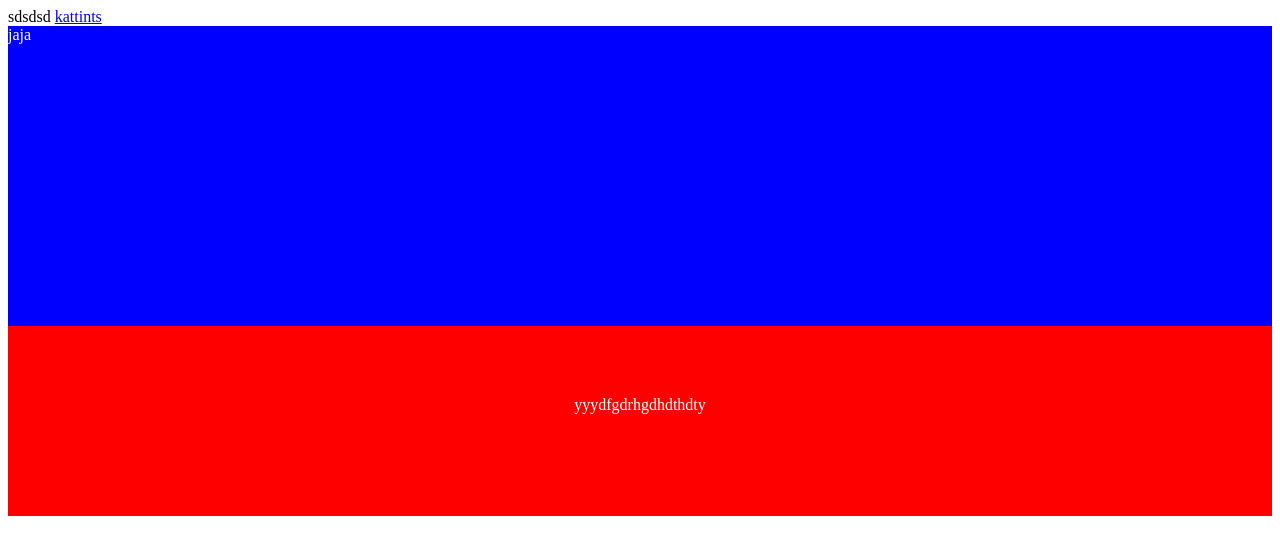
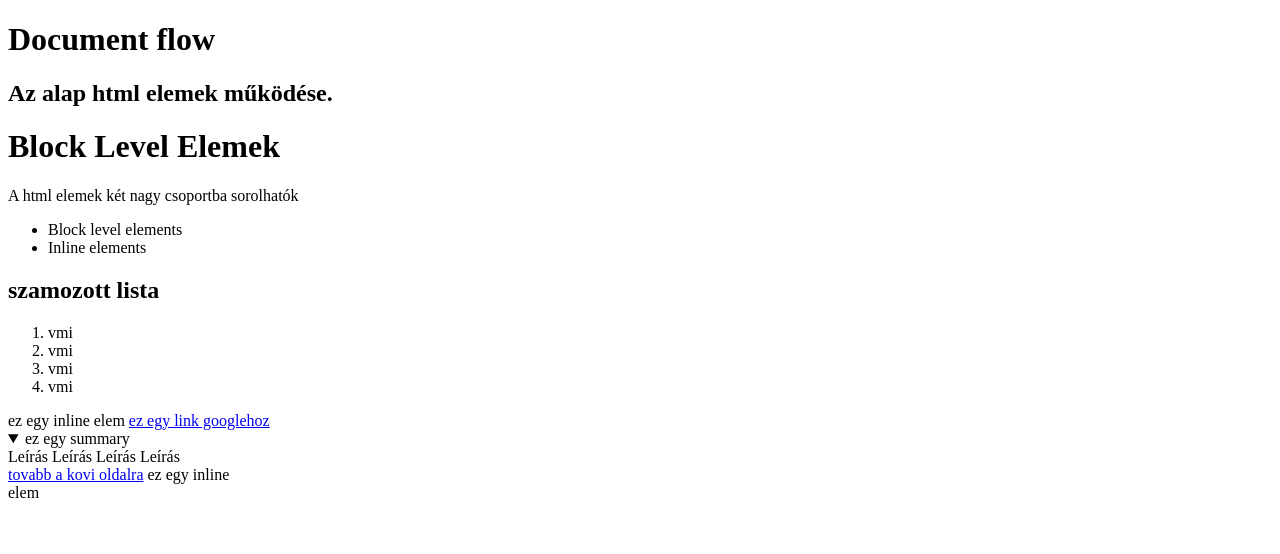
Before and after one commit to habvero/nemhiszedel, a plain HTML site: page index.html in a window 1280 px wide. Drawn offline with Linux system fonts and the light colour scheme.

Commit message:
a helyes html fajlok

```diff
--- a/index.html
+++ b/index.html
@@ -1,31 +1,63 @@
-<!Doctype html>
-<html lang="en">
+<!DOCTYPE html>
+<html lang="hu">
 <head>
     <meta charset="UTF-8">
-    <title>Document</title>
+    <meta name="keywords" content="számítógép vásárlás, befektetés">
+    <title>Home</title>
 </head>
-<body>
-<span>sdsdsd</span>
-<a href="neve.html">kattints</a>
-
-<div style="background-color: blue;
- height: 300px;
- text-allign: center;
- color: white">
- jaja</div>
-<div class="pirosdiv"> yyydfgdrhgdhdthdty</div>
-<style>
-
-    .pirosdiv {
-        background-color: red;
-        height:120px;
-        color:white;
-        text-align:center;
-        padding-top:70px;
-    }
-
-</style>
 
 
+
+
+<body>
+ <header>
+    <h1>Document flow</h1>
+    <h2>Az alap html elemek működése.</h2>
+    </header>
+
+    <main>
+    <h1>Block Level Elemek</h1>
+<!--    comment, ezt a böngésző nem értelmezi-->
+<p>A html elemek két nagy csoportba sorolhatók</p>
+
+
+   <ul>
+       <li>Block level elements</li>
+
+       <li>Inline elements</li>
+
+   </ul>
+   <section>
+       <h2>szamozott lista</h2>
+       <ol>
+           <li>vmi</li>
+           <li>vmi</li>
+           <li>vmi</li>
+           <li>vmi</li>
+       </ol>
+   </section>
+   <span> ez egy inline elem</span>
+
+
+   <a href="http://www.google.com" target="_blank">ez egy link googlehoz</a>
+   <details open>
+
+       <summary>
+      ez egy summary
+       </summary>
+       Leírás Leírás
+       Leírás
+       Leírás
+        </details>
+
+        <a href="css%20alapok.html">tovabb a kovi oldalra</a>
+
+   <span>ez egy inline <br>
+
+   elem</span>
+
+   </main>
+
 </body>
+
 </html>
```
Also changed, not shown: css alapok.html (added, +61 -0 lines).
